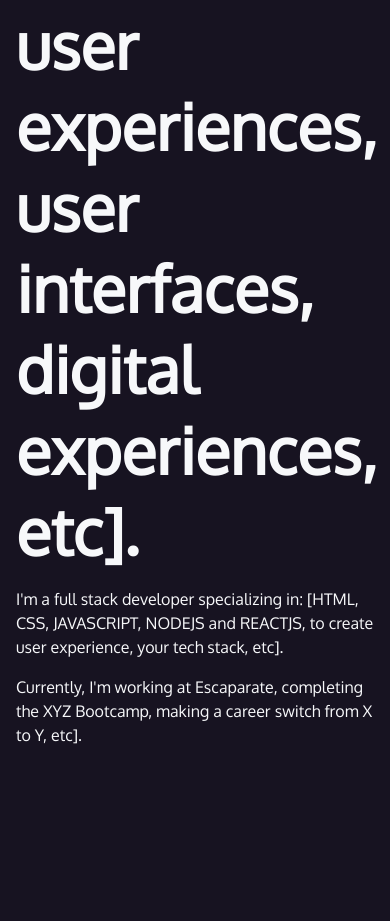
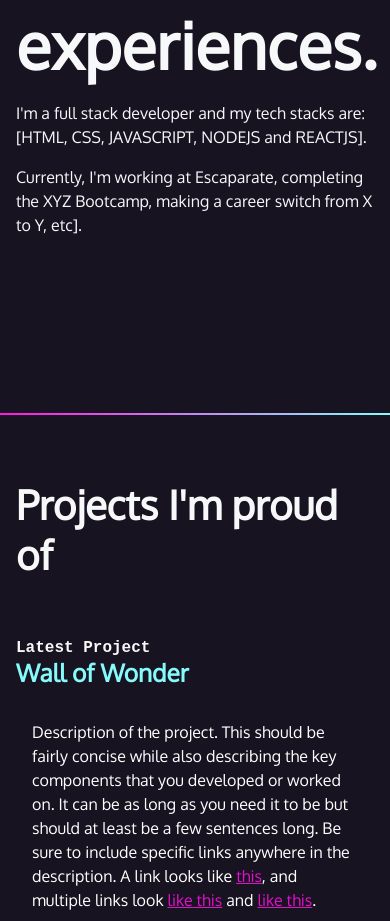
Before and after one commit to fede-dev/portfolio2022, a plain HTML site: page index.html in a window 390 px wide. Shown: the part 1079-2000 px from the top of the page. Drawn offline with Linux system fonts and the light colour scheme; a web font is replaced by a local one.

```diff
--- a/css/style.css
+++ b/css/style.css
@@ -113,6 +113,8 @@ img {
   text-align: center;
   margin: 0 auto;
   padding: 4rem 0;
+  display: flex;
+  flex-wrap: wrap;
 }
 
 #contact p:last-child {
--- a/index.html
+++ b/index.html
@@ -45,11 +45,8 @@
     </nav>
     <section id="intro">
         <p class="name">Hi, my name is <span>Federico Enriquez.</span> </p>
-        <h2> I develop, create and design [the web, the front end of websites, user experiences, user interfaces,
-            digital experiences, etc].</h2>
-        <p> I'm a full stack developer specializing in: [HTML, CSS, JAVASCRIPT, NODEJS and REACTJS, to create user
-            experience, your
-            tech stack, etc].</p>
+        <h2> I develop and design websites to create amaizing user experiences.</h2>
+        <p> I'm a full stack developer and my tech stacks are: [HTML, CSS, JAVASCRIPT, NODEJS and REACTJS].</p>
         <p>Currently, I'm working at Escaparate, completing the XYZ Bootcamp, making a career switch from X to Y, etc].
         </p>
     </section>
```
